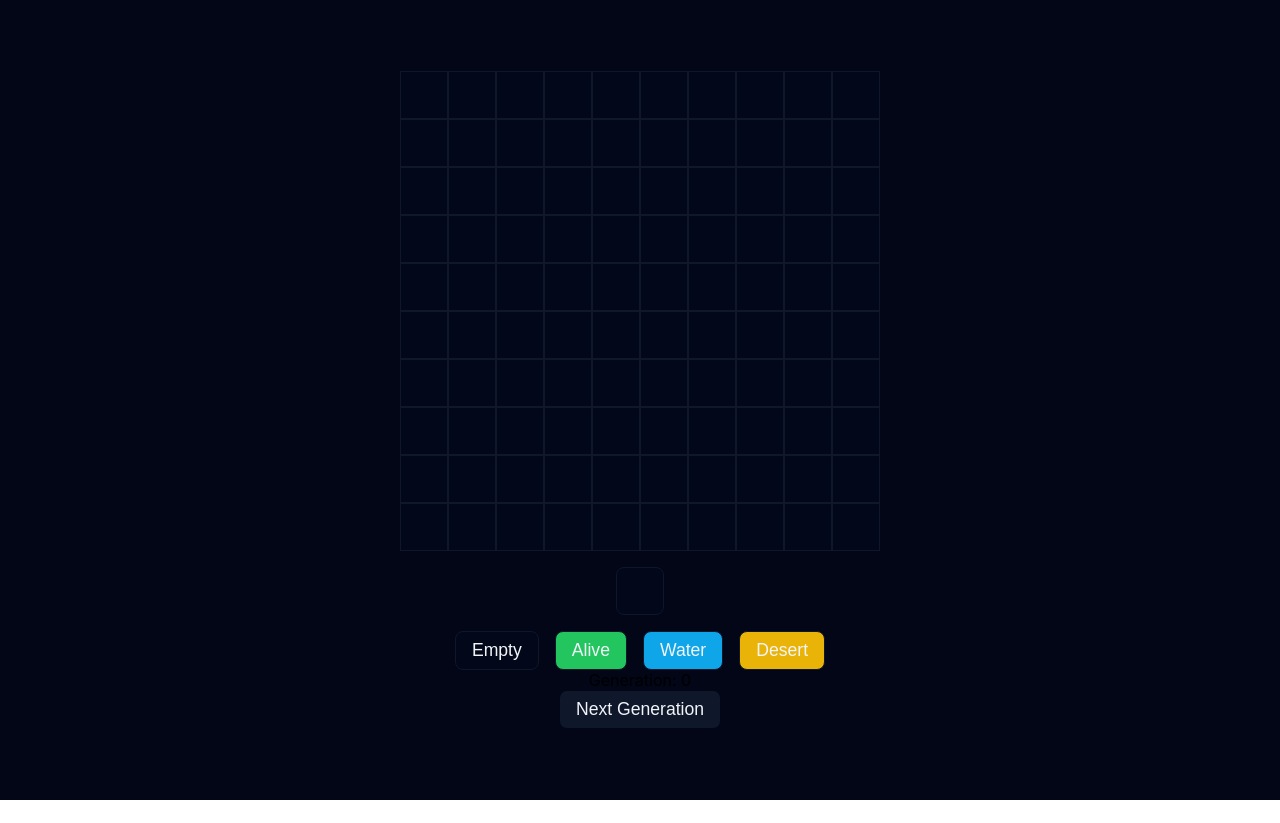
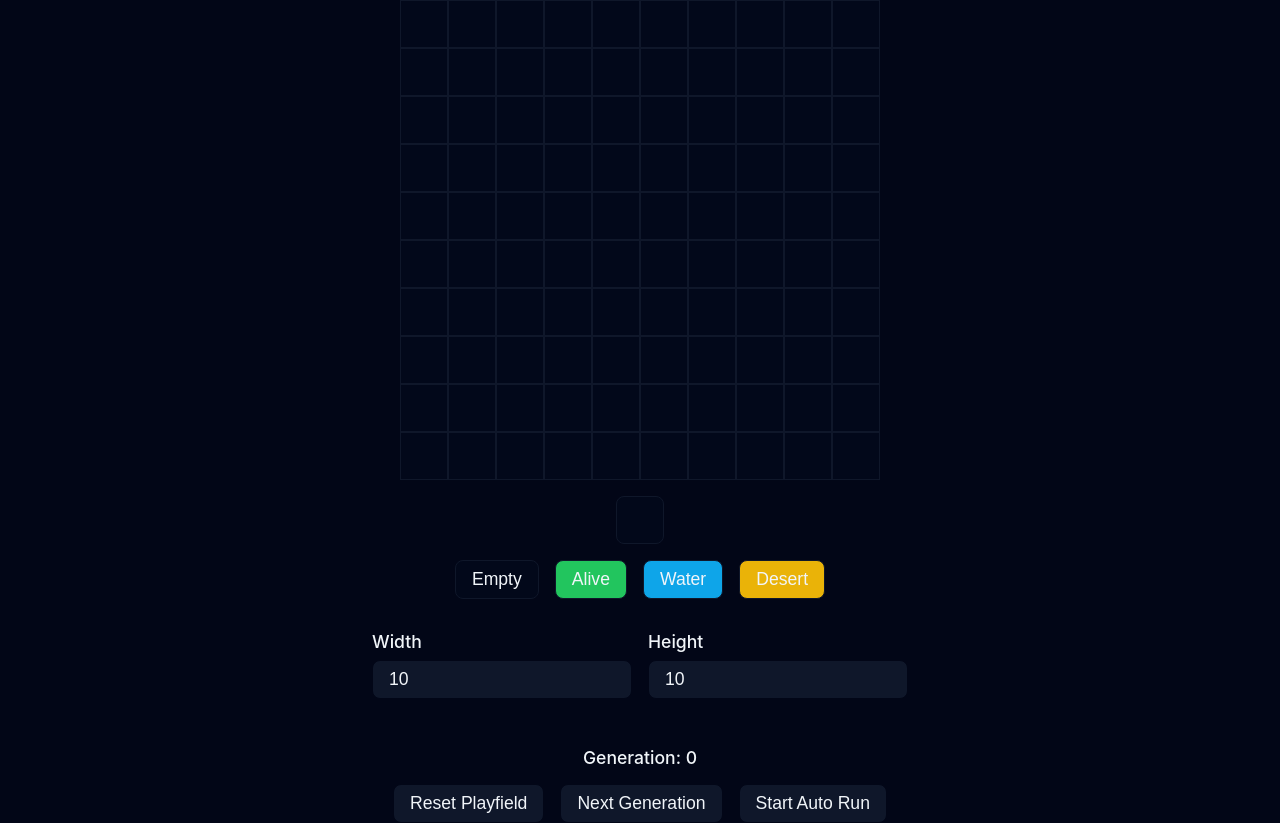
Before and after one commit to StefanBehring/Game-Of-Life-Extra-Vue3, a Vue app: page / in a window 1280 px wide. Before the commit the page ends 800 px from the top, so only its background shows below. Built offline with nearby package versions, Linux system fonts and the light colour scheme; the HTML template or start-up script is replaced by a standard one.

Commit message:
Add playfield settings and controls for auto-running and resetting

```diff
--- a/src/components/ThePlayfield.vue
+++ b/src/components/ThePlayfield.vue
@@ -15,8 +15,29 @@
       <button class="desert" @click="selectedType = 'desert'">Desert</button>
     </div>
 
+    <div class="settings">
+      <div class="settings-item">
+        <label for="width">Width</label>
+        <input type="number" id="width" v-model="width" />
+      </div>
+      <div class="settings-item">
+        <label for="height">Height</label>
+        <input type="number" id="height" v-model="height" />
+      </div>
+    </div>
+
     <div class="generation">Generation: {{ generation }}</div>
-    <button class="button-next" @click="nextGeneration">Next Generation</button>
+    <div class="buttons">
+      <button class="button-reset" @click="resetPlayfield">
+        Reset Playfield
+      </button>
+      <button class="button-next" @click="nextGeneration">
+        Next Generation
+      </button>
+      <button class="button-auto-run" @click="autoRun">
+        {{ isAutoRunning ? "Stop Auto Run" : "Start Auto Run" }}
+      </button>
+    </div>
   </div>
 </template>
 
@@ -27,12 +48,15 @@ import TheCell from "./TheCell.vue";
 import type { CellState } from "@/types/Cell";
 
 const {
+  isAutoRunning,
   playfield,
   width,
   height,
   generation,
   createPlayfield,
   nextGeneration,
+  autoRun,
+  resetPlayfield,
 } = usePlayfield();
 
 const selectedType = ref<CellState>("empty");
@@ -94,6 +118,49 @@ onMounted(() => {
 .desert {
   background-color: var(--cell-desert);
 }
+.settings {
+  display: flex;
+  gap: 1rem;
+  margin: 2rem 0;
+}
+.settings-item {
+  display: flex;
+  flex-direction: column;
+}
+.settings-item label {
+  font-size: 1.1rem;
+  font-weight: 500;
+  color: var(--color-font);
+  margin-bottom: 0.5rem;
+}
+.settings-item input {
+  font-size: 1.1rem;
+  font-weight: 500;
+  color: var(--color-font);
+  background-color: var(--color-grid);
+  border: 1px solid var(--color-bg);
+  padding: 0.5rem 1rem;
+  border-radius: 0.5rem;
+}
+.generation {
+  font-size: 1.1rem;
+  font-weight: 500;
+  color: var(--color-font);
+  margin: 1rem 0;
+}
+.buttons {
+  display: flex;
+  gap: 1rem;
+}
+.button-reset {
+  font-size: 1.1rem;
+  font-weight: 500;
+  color: var(--color-font);
+  background-color: var(--color-grid);
+  border: 1px solid var(--color-bg);
+  padding: 0.5rem 1rem;
+  border-radius: 0.5rem;
+}
 .button-next {
   font-size: 1.1rem;
   font-weight: 500;
@@ -103,4 +170,16 @@ onMounted(() => {
   padding: 0.5rem 1rem;
   border-radius: 0.5rem;
 }
+.button-auto-run {
+  font-size: 1.1rem;
+  font-weight: 500;
+  color: var(--color-font);
+  background-color: var(--color-grid);
+  border: 1px solid var(--color-bg);
+  padding: 0.5rem 1rem;
+  border-radius: 0.5rem;
+}
+button:hover {
+  cursor: pointer;
+}
 </style>
--- a/src/composables/usePlayfield.ts
+++ b/src/composables/usePlayfield.ts
@@ -1,13 +1,27 @@
-import { ref } from "vue";
+import { ref, watch } from "vue";
 import type { Cell, CellAliveState, CellState } from "@/types/Cell";
 import type { Playfield } from "@/types/Playfield";
 
 export function usePlayfield() {
+  const isAutoRunning = ref(false);
   const playfield = ref<Playfield>([]);
   const aliveStates: readonly CellAliveState[] = ["alive", "water"];
   const width = ref(10);
   const height = ref(10);
   const generation = ref(0);
+  const intervalId = ref<number | null>(null);
+
+  function autoRun() {
+    isAutoRunning.value = !isAutoRunning.value;
+    if (isAutoRunning.value && !intervalId.value) {
+      intervalId.value = setInterval(() => {
+        nextGeneration();
+      }, 1000);
+    } else if (intervalId.value) {
+      clearInterval(intervalId.value);
+      intervalId.value = null;
+    }
+  }
 
   function createPlayfield() {
     const newPlayfield: Playfield = [];
@@ -81,12 +95,24 @@ export function usePlayfield() {
     generation.value++;
   }
 
+  function resetPlayfield() {
+    playfield.value = [];
+    generation.value = 0;
+    createPlayfield();
+  }
+
+  watch(width, resetPlayfield);
+  watch(height, resetPlayfield);
+
   return {
+    isAutoRunning,
     playfield,
     width,
     height,
     generation,
+    autoRun,
     createPlayfield,
     nextGeneration,
+    resetPlayfield,
   };
 }
```
